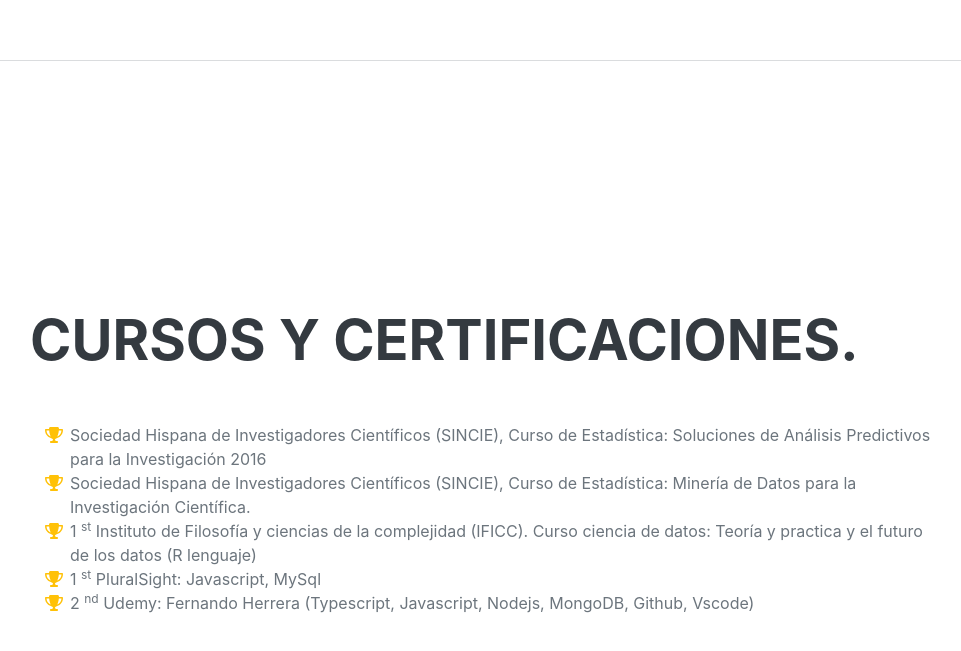
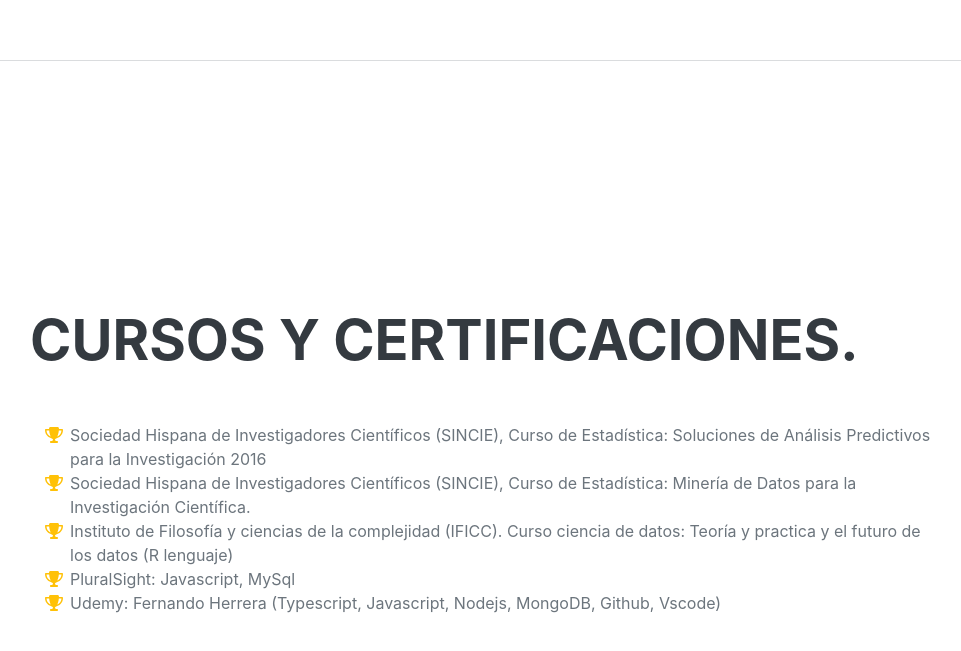
Before and after one commit to webson2020/webson2020.github.io, a plain HTML site: page docs/index.html in a window 1280 px wide. Shown: the part 4555-5206 px from the top of the page, without its empty margins (290-1251 px from the left). Drawn offline with nearby package versions, Linux system fonts and the light colour scheme; a web font is replaced by a local one.

Commit message:
add interest and courses 2

```diff
--- a/docs/index.html
+++ b/docs/index.html
@@ -201,20 +201,20 @@
                         </li>
                         <li>
                             <span class="fa-li"><i class="fas fa-trophy text-warning"></i></span>
-                            1
-                            <sup>st</sup>
+                            <!-- 1
+                            <sup>st</sup> -->
                             Instituto de Filosofía y ciencias de la complejidad (IFICC). Curso ciencia de datos: Teoría y practica y el futuro de los datos (R lenguaje)
                         </li>
                         <li>
                             <span class="fa-li"><i class="fas fa-trophy text-warning"></i></span>
-                            1
-                            <sup>st</sup>
+                            <!-- 1
+                            <sup>st</sup> -->
                             PluralSight: Javascript, MySql
                         </li>
                         <li>
                             <span class="fa-li"><i class="fas fa-trophy text-warning"></i></span>
-                            2
-                            <sup>nd</sup>
+                            <!-- 2
+                            <sup>nd</sup> -->
                             Udemy: Fernando Herrera (Typescript, Javascript, Nodejs,  MongoDB, Github, Vscode)
                         </li>
                     </ul>
```
